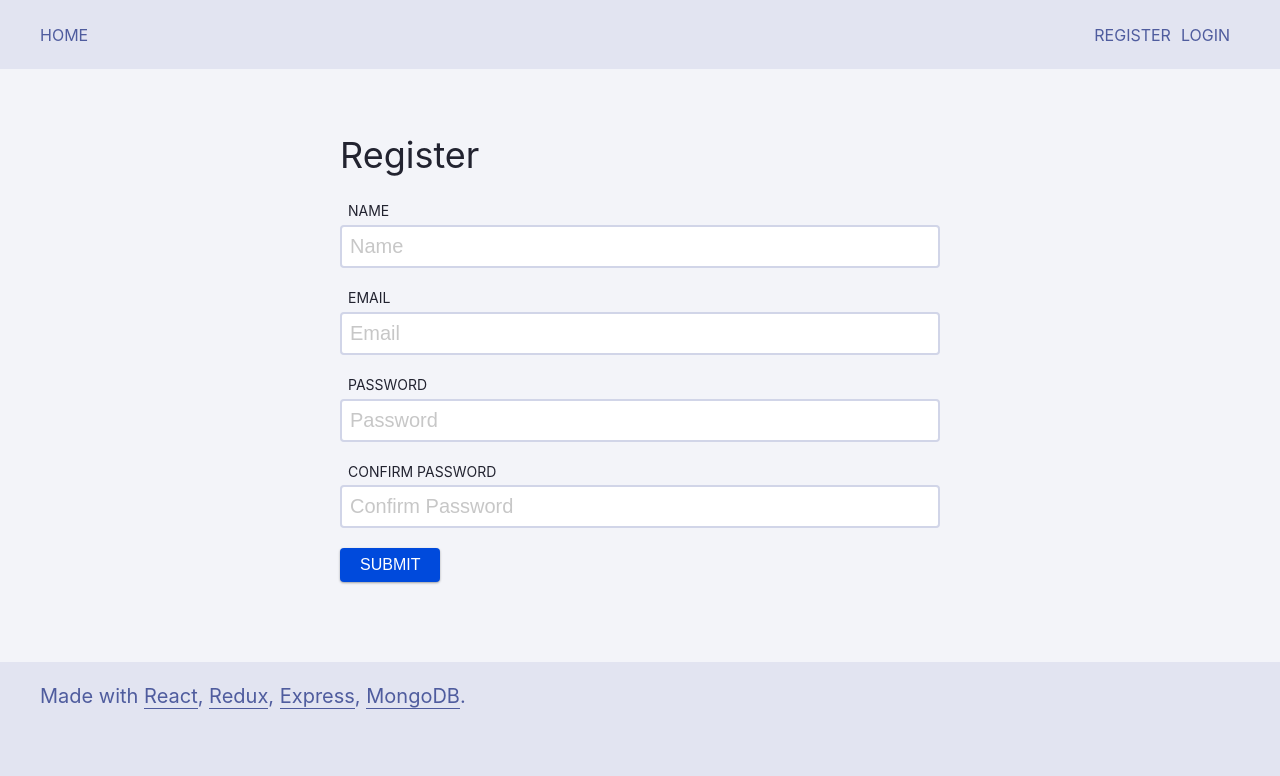
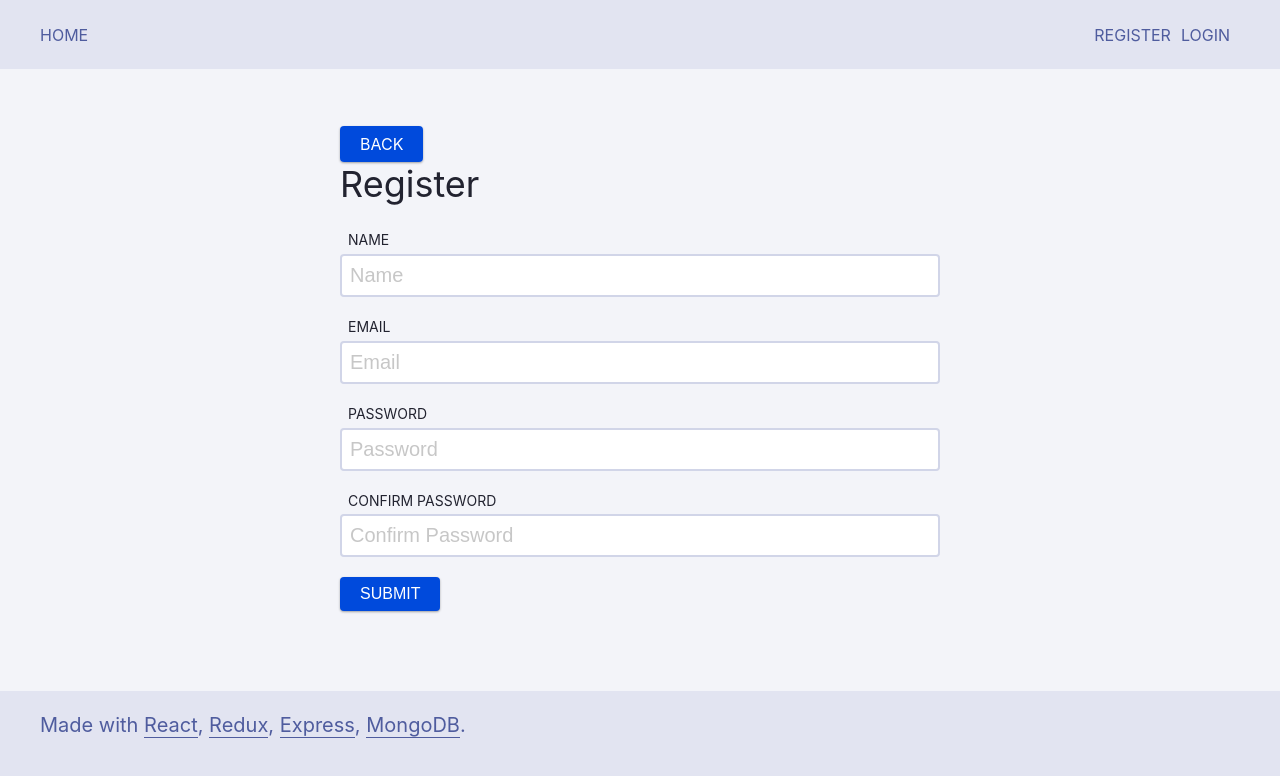
Before and after one commit to marcelomaias/records-react, a React (Create React App) app: page /register in a window 1280 px wide. Shown: the top 776 px of the page. Built offline with nearby package versions, Linux system fonts and the light colour scheme; no server answers.

Commit message:
Added back button

```diff
--- a/src/components/albums/addAlbum.jsx
+++ b/src/components/albums/addAlbum.jsx
@@ -50,6 +50,9 @@ class AddAlbum extends Component {
     return (
       <main className="form">
         <div className="content">
+          <span className="button back-btn" onClick={() => this.props.history.goBack()}>
+            Back
+          </span>
           <h1>Add Album</h1>
 
           <form onSubmit={this.handleSubmit} noValidate>
--- a/src/components/albums/editAlbum.jsx
+++ b/src/components/albums/editAlbum.jsx
@@ -51,6 +51,9 @@ class EditAlbum extends Component {
     return (
       <main className="form">
         <div className="content">
+          <span className="button back-btn" onClick={() => this.props.history.goBack()}>
+            Back
+          </span>
           <h1>Edit Album</h1>
 
           <form onSubmit={this.handleSubmit} noValidate>
--- a/src/components/auth/login.jsx
+++ b/src/components/auth/login.jsx
@@ -43,6 +43,9 @@ class Login extends Component {
     return (
       <main className="form">
         <div className="content">
+          <span className="button back-btn" onClick={() => this.props.history.goBack()}>
+            Back
+          </span>
           <h1>Login</h1>
 
           <form onSubmit={this.handleSubmit} noValidate>
--- a/src/components/auth/register.jsx
+++ b/src/components/auth/register.jsx
@@ -46,6 +46,9 @@ class Register extends Component {
     return (
       <main className="form">
         <div className="content">
+          <span className="button back-btn" onClick={() => this.props.history.goBack()}>
+            Back
+          </span>
           <h1>Register</h1>
 
           <form onSubmit={this.handleSubmit} noValidate>
```
